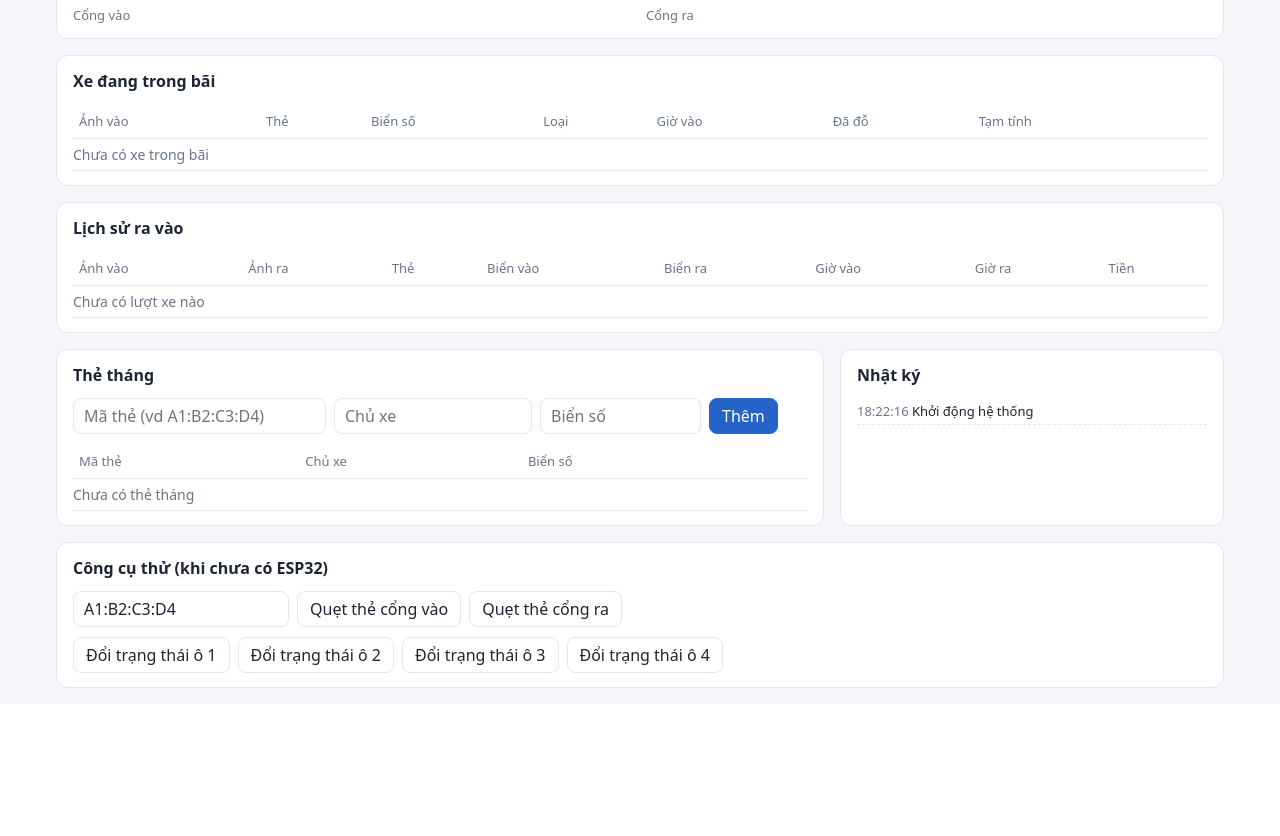
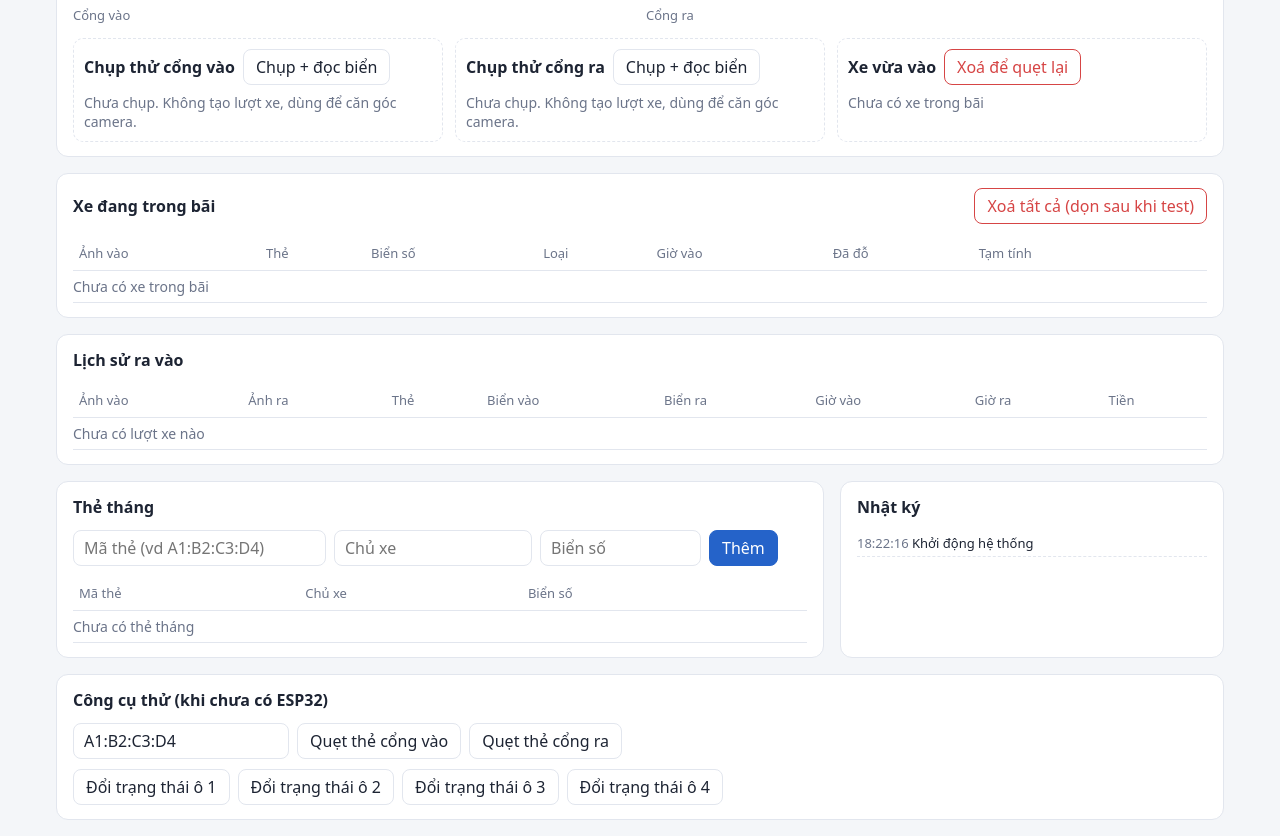
Before and after one commit to tonydev055/baidoxe-thong-minh, a Flask app: page / in a window 1280 px wide. Shown: the part 827-1663 px from the top of the page. Before the commit the page ends 1515 px from the top, so only its background shows below. Run offline with Flask 3, Linux system fonts and the light colour scheme; data comes from the database, SQL or seed files in the repository; data that the repository does not hold is empty.

Commit message:
Sua loi toan du an, them xoa xe vua vao va chup thu de can goc camera
- camera.py: ten anh co mili-giay, khoa khi mo webcam, release webcam mo hong,
  mat hinh luc chup thi khong dung bien gia lap, tu xoa anh cu
- app.py: API xoa luot / xoa xe vua vao / don bai / chup thu (khong tao luot),
  loi bat ngo van gui "tuchoi", in tieng Viet khong loi tren Windows
- db.py: xoa_phien, phien_vua_vao, ds_chua_ra
- ocr.py: doc lan luot, nhan bien xe may, kiem tra VUNG_BIEN_SO
- config.py: webcam so 0/1 tren Windows, GIU_ANH_NGAY
- Web: nut chup thu, xoa de quet lai, xoa tung luot, don bai; bao loi thao tac
- ESP32 cong: mat MQTT thi tu choi ngay, ket noi lai gui lai trang thai cong

```diff
--- a/pi_server/app.py
+++ b/pi_server/app.py
@@ -9,8 +9,10 @@ CHƯƠNG TRÌNH CHÍNH - BÃI ĐỖ XE THÔNG MINH (chạy trên Raspberry Pi 5)
 Chạy:  python app.py
 """
 import math
+import sys
 import threading
 import time
+import traceback
 from datetime import datetime
 from difflib import SequenceMatcher
 
@@ -22,6 +24,13 @@ import config
 import db
 import ocr
 
+# In tiếng Việt ra console Windows / file log không bị lỗi UnicodeEncodeError
+for _luong_in in (sys.stdout, sys.stderr):
+    try:
+        _luong_in.reconfigure(errors="replace")
+    except (AttributeError, ValueError):
+        pass
+
 app = Flask(__name__)
 
 trang_thai = {
@@ -30,6 +39,7 @@ trang_thai = {
     "mqtt": False,
 }
 khoa_cong = {"vao": threading.Lock(), "ra": threading.Lock()}
+chup_thu_gan_nhat = {"vao": None, "ra": None}   # kết quả nút "Chụp thử" (căn góc camera)
 client = None
 
 
@@ -125,8 +135,42 @@ def xu_ly_ra(uid):
                            f"chờ người trông xe kiểm tra", "canh_bao")
 
 
+def xu_ly_the(cong, uid):
+    """Xử lý quẹt thẻ. Có lỗi bất ngờ vẫn trả lời 'tuchoi' để cổng không phải chờ hết 25 giây."""
+    try:
+        (xu_ly_vao if cong == "vao" else xu_ly_ra)(uid)
+    except Exception as e:
+        traceback.print_exc()
+        gui_lenh(cong, "tuchoi")
+        try:
+            db.ghi_nhat_ky(f"Lỗi xử lý thẻ {uid} ở cổng {cong}: {e}", "canh_bao")
+        except Exception:
+            pass
+
+
 def chay_nen(ham, *args):
     threading.Thread(target=ham, args=args, daemon=True).start()
+
+
+def xoa_luot(phien, ly_do):
+    """Xoá hẳn 1 lượt (kèm ảnh) - dùng khi test để quẹt lại thẻ đó."""
+    db.xoa_phien(phien["id"])
+    camera.xoa_anh(phien.get("anh_vao"), phien.get("anh_ra"))
+    db.ghi_nhat_ky(f"{ly_do}: xoá lượt #{phien['id']} (thẻ {phien['uid']}, "
+                   f"biển {phien['bien_vao'] or 'không đọc được'})", "canh_bao")
+
+
+def don_anh_cu_dinh_ky():
+    """Mỗi 6 giờ xoá ảnh cũ hơn GIU_ANH_NGAY ngày (giữ lại ảnh của xe còn trong bãi)."""
+    while True:
+        try:
+            giu = {f for p in db.ds_chua_ra() for f in (p["anh_vao"], p["anh_ra"]) if f}
+            so = camera.xoa_anh_cu(config.GIU_ANH_NGAY, giu)
+            if so:
+                db.ghi_nhat_ky(f"Đã xoá {so} ảnh cũ hơn {config.GIU_ANH_NGAY} ngày")
+        except Exception:
+            traceback.print_exc()
+        time.sleep(6 * 3600)
 
 
 # ======================= MQTT =======================
@@ -152,11 +196,8 @@ def on_message(cl, userdata, msg):
         so = int(ten)
         if so in trang_thai["o"]:
             trang_thai["o"][so] = (noi_dung == "1")
-    elif loai == "the" and noi_dung:
-        if ten == "vao":
-            chay_nen(xu_ly_vao, noi_dung)
-        elif ten == "ra":
-            chay_nen(xu_ly_ra, noi_dung)
+    elif loai == "the" and noi_dung and ten in ("vao", "ra"):
+        chay_nen(xu_ly_the, ten, noi_dung.upper())
     elif loai == "cong" and ten in trang_thai["cong"]:
         trang_thai["cong"][ten] = noi_dung
 
@@ -204,6 +245,8 @@ def api_state():
         "nhat_ky": db.nhat_ky_moi(20),
         "the_thang": db.ds_the_thang(),
         "gia": {"don_vi_phut": config.DON_VI_PHUT, "dau": config.GIA_LUOT_DAU, "tiep": config.GIA_LUOT_TIEP},
+        "vua_vao": db.phien_vua_vao(),
+        "chup_thu": chup_thu_gan_nhat,
     })
 
 
@@ -269,6 +312,51 @@ def api_sua_bien(phien_id):
     return jsonify(ok=True)
 
 
+# ---------- Công cụ test: xoá lượt xe / chụp thử để căn góc camera ----------
+@app.delete("/api/phien/<int:phien_id>")
+def api_xoa_phien(phien_id):
+    """Xoá hẳn 1 lượt xe (kèm ảnh). Xoá xong có thể quẹt lại đúng thẻ đó."""
+    phien = db.lay_phien(phien_id)
+    if not phien:
+        abort(404)
+    xoa_luot(phien, "Xoá bằng tay từ trang web")
+    return jsonify(ok=True)
+
+
+@app.post("/api/xoa_xe_vua_vao")
+def api_xoa_xe_vua_vao():
+    """Xoá lượt xe vào gần nhất còn trong bãi -> quẹt lại thẻ đó để thử góc camera."""
+    phien = db.phien_vua_vao()
+    if not phien:
+        return jsonify(ok=False, loi="Không có xe nào trong bãi"), 404
+    xoa_luot(phien, "Xoá xe vừa vào")
+    return jsonify(ok=True, uid=phien["uid"])
+
+
+@app.post("/api/xoa_tat_ca_trong_bai")
+def api_xoa_tat_ca_trong_bai():
+    """Xoá mọi lượt chưa ra (dọn sạch sau khi test). Lịch sử xe đã ra giữ nguyên."""
+    ds = db.ds_chua_ra()
+    for p in ds:
+        xoa_luot(p, "Dọn bãi sau khi test")
+    return jsonify(ok=True, so_luot=len(ds))
+
+
+@app.post("/api/chup_thu/<cong>")
+def api_chup_thu(cong):
+    """Chụp 1 ảnh + đọc biển số nhưng KHÔNG tạo lượt xe (dùng để căn góc camera)."""
+    if cong not in ("vao", "ra"):
+        abort(404)
+    with khoa_cong[cong]:
+        ten_cu = (chup_thu_gan_nhat[cong] or {}).get("anh")
+        ten_anh, frame, that = camera.chup(cong)
+        bien = ocr.doc_bien_so(frame, cong) if that else None
+    camera.xoa_anh(ten_cu)                       # chỉ giữ ảnh chụp thử mới nhất
+    chup_thu_gan_nhat[cong] = {"anh": ten_anh, "bien": bien, "that": that,
+                               "luc": dinh_dang(bay_gio())}
+    return jsonify(ok=True, **chup_thu_gan_nhat[cong])
+
+
 @app.post("/api/the")
 def api_them_the():
     d = request.get_json(silent=True) or {}
@@ -294,7 +382,7 @@ def api_gia_lap_the():
     cong, uid = d.get("cong"), (d.get("uid") or "").strip().upper()
     if cong not in ("vao", "ra") or not uid:
         abort(400)
-    chay_nen(xu_ly_vao if cong == "vao" else xu_ly_ra, uid)
+    chay_nen(xu_ly_the, cong, uid)
     return jsonify(ok=True)
 
 
@@ -311,5 +399,6 @@ if __name__ == "__main__":
     khoi_dong_mqtt()
     camera.khoi_dong()
     ocr.nap_truoc()
+    chay_nen(don_anh_cu_dinh_ky)
     db.ghi_nhat_ky("Khởi động hệ thống")
     app.run(host="0.0.0.0", port=config.WEB_PORT, threaded=True)
--- a/pi_server/templates/index.html
+++ b/pi_server/templates/index.html
@@ -64,6 +64,10 @@
   .cams figure { margin: 0; }
   img.cam { width: 100%; aspect-ratio: 16 / 9; object-fit: cover; background: #111; border-radius: 10px; border: 1px solid var(--line); display: block; }
   .cams figcaption { color: var(--muted); font-size: 13px; margin-top: 6px; }
+  .test { display: grid; grid-template-columns: repeat(auto-fit, minmax(240px, 1fr)); gap: 12px; margin-top: 14px; }
+  .test > div { border: 1px dashed var(--line); border-radius: 10px; padding: 10px; display: grid; gap: 8px; align-content: start; }
+  .test img { width: 100%; aspect-ratio: 16 / 9; object-fit: contain; background: #111; border-radius: 8px; }
+  .test .ket-qua { font-size: 14px; }
 </style>
 </head>
 <body>
@@ -106,10 +110,28 @@
       <figure><img class="cam" src="/video/vao" alt="Camera cổng vào"><figcaption>Cổng vào</figcaption></figure>
       <figure><img class="cam" src="/video/ra" alt="Camera cổng ra"><figcaption>Cổng ra</figcaption></figure>
     </div>
+    <div class="test">
+      <div>
+        <div class="row"><b>Chụp thử cổng vào</b><button onclick="chupThu('vao', this)">Chụp + đọc biển</button></div>
+        <div id="ct-vao" class="ket-qua muted">Chưa chụp. Không tạo lượt xe, dùng để căn góc camera.</div>
+      </div>
+      <div>
+        <div class="row"><b>Chụp thử cổng ra</b><button onclick="chupThu('ra', this)">Chụp + đọc biển</button></div>
+        <div id="ct-ra" class="ket-qua muted">Chưa chụp. Không tạo lượt xe, dùng để căn góc camera.</div>
+      </div>
+      <div>
+        <div class="row"><b>Xe vừa vào</b>
+          <button class="danger" id="btn-xoa-vua-vao" onclick="xoaXeVuaVao()">Xoá để quẹt lại</button></div>
+        <div id="vua-vao" class="ket-qua muted">Chưa có xe trong bãi</div>
+      </div>
+    </div>
   </section>
 
   <section class="card">
-    <h2>Xe đang trong bãi</h2>
+    <div class="row" style="justify-content:space-between;margin-bottom:12px">
+      <h2 style="margin:0">Xe đang trong bãi</h2>
+      <button class="danger" onclick="donBai()">Xoá tất cả (dọn sau khi test)</button>
+    </div>
     <div class="scroll"><table>
       <thead><tr><th>Ảnh vào</th><th>Thẻ</th><th>Biển số</th><th>Loại</th><th>Giờ vào</th><th>Đã đỗ</th><th>Tạm tính</th><th></th></tr></thead>
       <tbody id="trong-bai"></tbody>
@@ -159,17 +181,46 @@
 const vnd = n => (n || 0).toLocaleString('vi-VN') + 'đ';
 const esc = s => String(s ?? '').replace(/[&<>"']/g, c => ({'&':'&amp;','<':'&lt;','>':'&gt;','"':'&quot;',"'":'&#39;'}[c]));
 const gio = s => s ? s.slice(11, 16) + ' ' + s.slice(8, 10) + '/' + s.slice(5, 7) : '–';
-const anh = f => f ? `<a href="/anh/${encodeURIComponent(f)}" target="_blank"><img class="thumb" src="/anh/${encodeURIComponent(f)}" alt="ảnh"></a>` : '<span class="muted">–</span>';
+// Ảnh đã bị xoá (dọn ảnh cũ / xoá lượt test) thì ẩn đi thay vì hiện biểu tượng ảnh hỏng
+const KHI_LOI_ANH = `onerror="this.style.visibility='hidden'"`;
+const anh = f => f ? `<a href="/anh/${encodeURIComponent(f)}" target="_blank"><img class="thumb" src="/anh/${encodeURIComponent(f)}" alt="ảnh" ${KHI_LOI_ANH}></a>` : '<span class="muted">–</span>';
+const anhTo = f => f ? `<a href="/anh/${encodeURIComponent(f)}" target="_blank"><img src="/anh/${encodeURIComponent(f)}" alt="ảnh" ${KHI_LOI_ANH}></a>` : '';
 const bien = b => b ? `<span class="plate">${esc(b)}</span>` : '<span class="muted">không đọc được</span>';
 
 async function post(url, body, method = 'POST') {
-  await fetch(url, { method, headers: {'Content-Type': 'application/json'}, body: body ? JSON.stringify(body) : null });
+  let d = {};
+  try {
+    const r = await fetch(url, { method, headers: {'Content-Type': 'application/json'}, body: body ? JSON.stringify(body) : null });
+    d = await r.json().catch(() => ({}));
+    if (!r.ok) alert(d.loi || ('Lỗi ' + r.status));
+  } catch (e) {
+    alert('Không gửi được lệnh tới Pi');
+  }
   tai();
+  return d;
 }
 const moCong = c => post('/api/mo_cong/' + c);
 const choRa = id => post('/api/cho_ra/' + id);
 const huyRa = id => post('/api/huy_ra/' + id);
-const xoaThe = uid => confirm('Xoá thẻ ' + uid + '?') && post('/api/the/' + encodeURIComponent(uid), null, 'DELETE');
+// Mã thẻ lấy từ data-uid (không ghép thẳng vào onclick -> không lỗi khi mã có ký tự lạ)
+const xoaThe = nut => confirm('Xoá thẻ ' + nut.dataset.uid + '?') && post('/api/the/' + encodeURIComponent(nut.dataset.uid), null, 'DELETE');
+const xoaLuot = (id, uid) => confirm(`Xoá lượt #${id} (thẻ ${uid})? Xoá xong có thể quẹt lại thẻ này.`) && post('/api/phien/' + id, null, 'DELETE');
+const donBai = () => confirm('Xoá TẤT CẢ xe đang trong bãi / chờ kiểm tra? (lịch sử xe đã ra vẫn giữ)') && post('/api/xoa_tat_ca_trong_bai');
+async function xoaXeVuaVao() {
+  const d = await post('/api/xoa_xe_vua_vao');
+  if (d.ok) document.getElementById('vua-vao').textContent = `Đã xoá thẻ ${d.uid}. Quẹt lại thẻ để thử tiếp.`;
+}
+async function chupThu(c, nut) {
+  nut.disabled = true; nut.textContent = 'Đang chụp...';
+  await post('/api/chup_thu/' + c);
+  nut.disabled = false; nut.textContent = 'Chụp + đọc biển';
+}
+function veChupThu(c, k) {
+  if (!k) return;
+  document.getElementById('ct-' + c).innerHTML = `${anhTo(k.anh)}
+    <div>Biển đọc được: ${k.that ? bien(k.bien) : '<span class="muted">không có webcam (giả lập)</span>'}
+    <span class="muted"> · lúc ${k.luc.slice(11)}</span></div>`;
+}
 const quet = c => post('/api/gia_lap/the', { cong: c, uid: document.getElementById('g-uid').value });
 const doiO = so => post('/api/gia_lap/o/' + so);
 function suaBien(id, cu) {
@@ -212,14 +263,16 @@ function ve(d) {
         <div>Lúc ra: ${bien(p.bien_ra)}<br>${p.anh_ra ? `<img src="/anh/${encodeURIComponent(p.anh_ra)}">` : ''}</div>
       </div>
       <div class="row"><button class="primary" onclick="choRa(${p.id})">Đúng xe – cho ra</button>
-      <button class="danger" onclick="huyRa(${p.id})">Không cho ra</button></div>
+      <button class="danger" onclick="huyRa(${p.id})">Không cho ra</button>
+      <button onclick="xoaLuot(${p.id}, '${esc(p.uid)}')">Xoá lượt (test)</button></div>
     </div>`).join('');
 
   document.getElementById('trong-bai').innerHTML = d.trong_bai.length ? d.trong_bai.map(p => `
     <tr><td>${anh(p.anh_vao)}</td><td>${esc(p.uid)}</td><td>${bien(p.bien_vao)}</td>
     <td>${p.loai === 'thang' ? '<span class="tag">Thẻ tháng</span>' : 'Lượt'}</td>
     <td>${gio(p.gio_vao)}</td><td>${p.phut} phút</td><td>${vnd(p.tam_tinh)}</td>
-    <td><button onclick="suaBien(${p.id}, '${esc(p.bien_vao)}')">Sửa biển</button></td></tr>`).join('')
+    <td><div class="row"><button onclick="suaBien(${p.id}, '${esc(p.bien_vao)}')">Sửa biển</button>
+    <button class="danger" onclick="xoaLuot(${p.id}, '${esc(p.uid)}')">Xoá</button></div></td></tr>`).join('')
     : '<tr><td colspan="8" class="empty">Chưa có xe trong bãi</td></tr>';
 
   document.getElementById('lich-su').innerHTML = d.lich_su.length ? d.lich_su.map(p => `
@@ -230,8 +283,17 @@ function ve(d) {
 
   document.getElementById('the-thang').innerHTML = d.the_thang.length ? d.the_thang.map(t => `
     <tr><td>${esc(t.uid)}</td><td>${esc(t.ten)}</td><td>${bien(t.bien_so)}</td>
-    <td><button class="danger" onclick="xoaThe('${esc(t.uid)}')">Xoá</button></td></tr>`).join('')
+    <td><button class="danger" data-uid="${esc(t.uid)}" onclick="xoaThe(this)">Xoá</button></td></tr>`).join('')
     : '<tr><td colspan="4" class="empty">Chưa có thẻ tháng</td></tr>';
+
+  veChupThu('vao', d.chup_thu.vao);
+  veChupThu('ra', d.chup_thu.ra);
+  const v = d.vua_vao;
+  document.getElementById('btn-xoa-vua-vao').disabled = !v;
+  if (v) document.getElementById('vua-vao').innerHTML = `${anhTo(v.anh_vao)}
+    <div>Thẻ <b>${esc(v.uid)}</b> · ${bien(v.bien_vao)} · <span class="muted">${gio(v.gio_vao)}</span></div>`;
+  else if (!document.getElementById('vua-vao').textContent.startsWith('Đã xoá'))
+    document.getElementById('vua-vao').textContent = 'Chưa có xe trong bãi';
 
   document.getElementById('log').innerHTML = d.nhat_ky.map(n =>
     `<div class="${n.muc}"><span class="muted">${n.thoi_gian.slice(11)}</span> ${esc(n.noi_dung)}</div>`).join('');
```
Also changed, not shown: pi_server/HUONG_DAN_PI.md (+11 -0 lines), pi_server/camera.py (+98 -25 lines), pi_server/config.py (+13 -4 lines), pi_server/db.py (+16 -0 lines), pi_server/ocr.py (+9 -3 lines), 2 other files.
